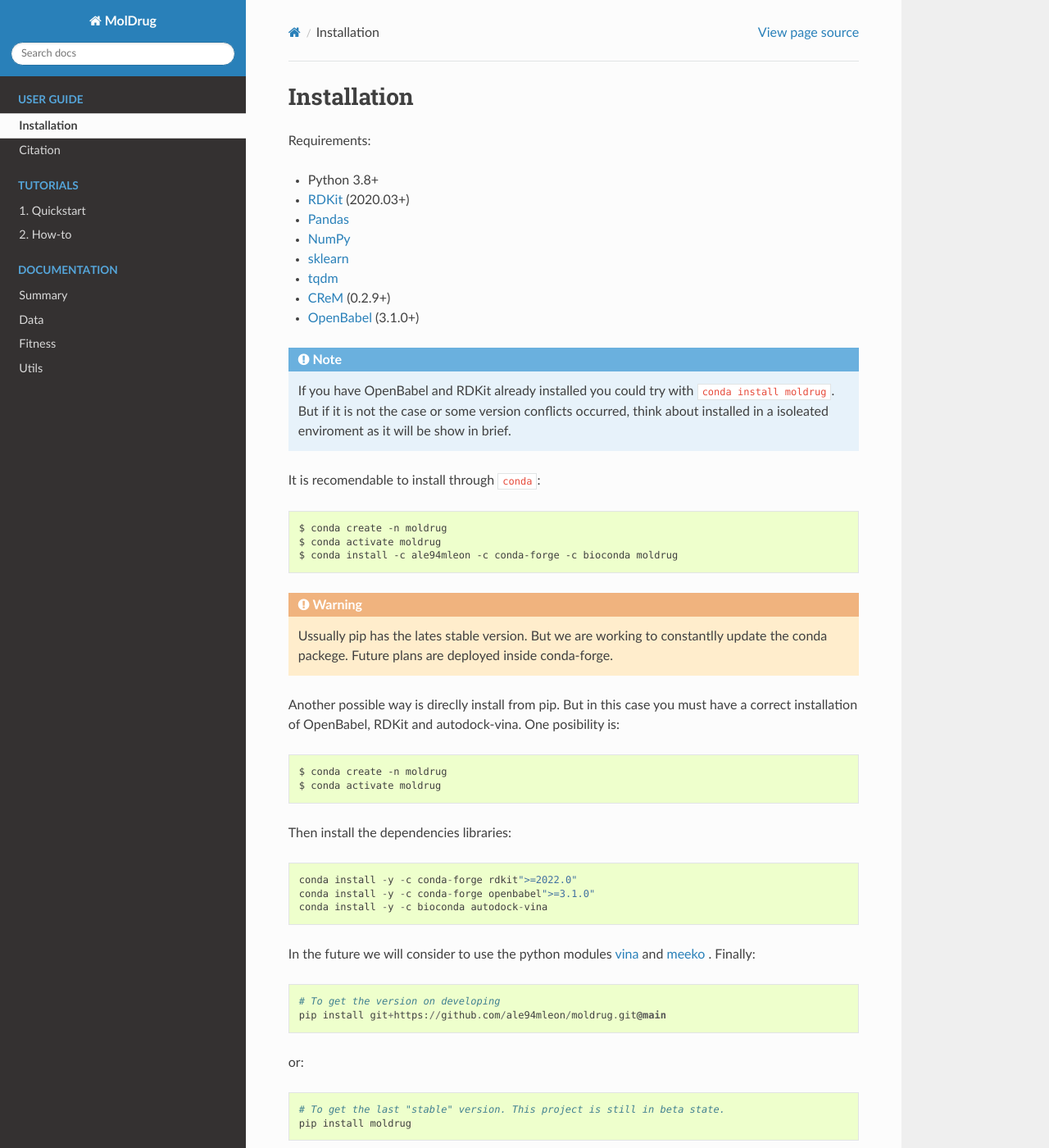
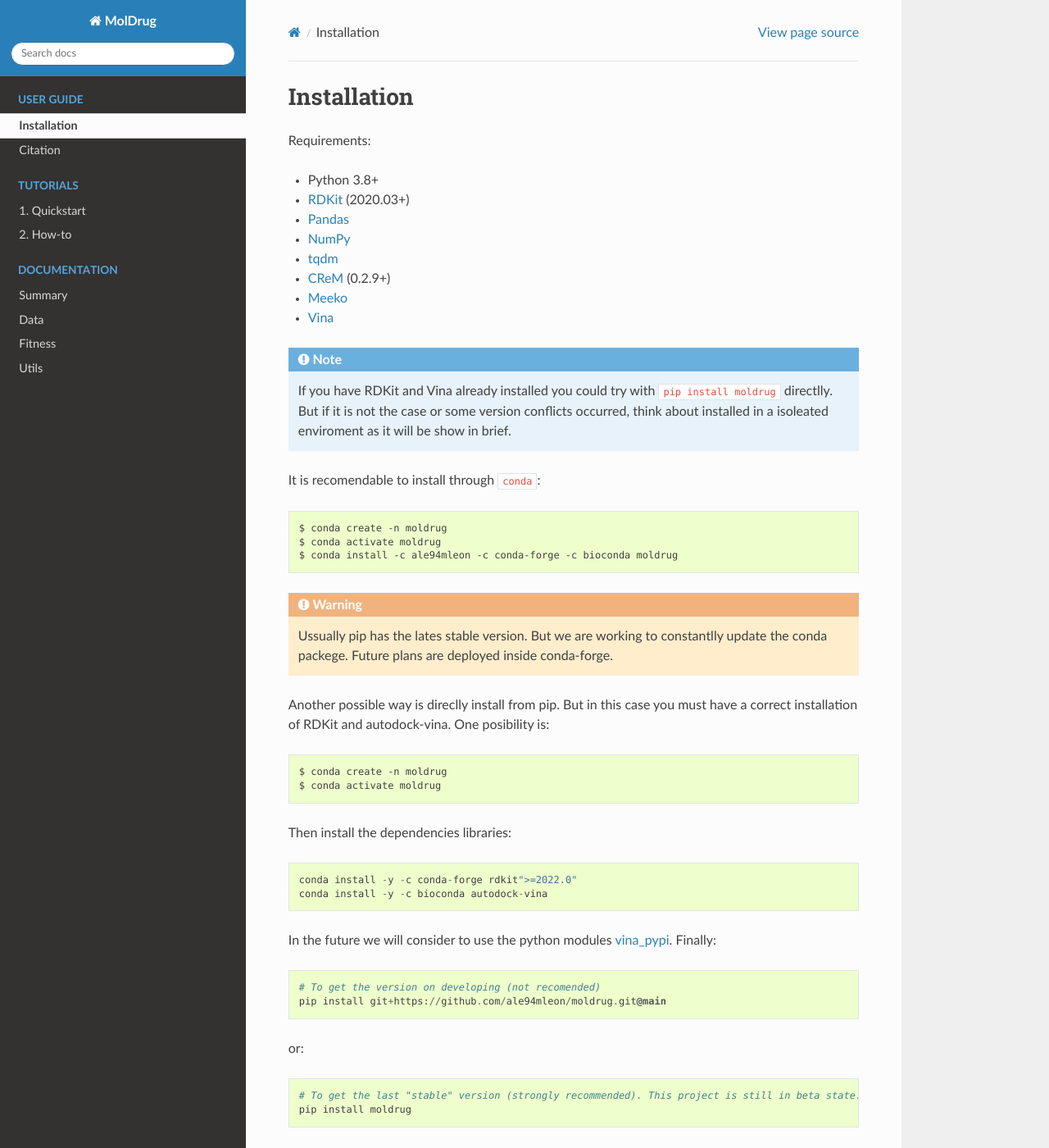
Before and after one commit to ale94mleon/moldrug, a Sphinx documentation site: the page built from docs/source/installation.rst, in a window 1280 px wide and 1400 px high. Shown: the whole window at 82% size. Built offline with Sphinx 7.4.7 and the Read the Docs theme 2.0.0, drawn with Linux system fonts in a browser that asks for light colours.

Commit message:
update installation instructions

```diff
--- a/docs/source/installation.rst
+++ b/docs/source/installation.rst
@@ -7,17 +7,16 @@
 * `RDKit <https://www.rdkit.org/docs/>`_ (2020.03+)
 * `Pandas <https://pandas.pydata.org/>`_
 * `NumPy <https://numpy.org/>`_
-* `sklearn <https://scikit-learn.org/stable/>`_
 * `tqdm <https://tqdm.github.io/>`_
 * `CReM <https://github.com/DrrDom/crem>`_ (0.2.9+)
-* `OpenBabel <https://openbabel.org/docs/dev/Installation/install.html>`_ (3.1.0+)
+* `Meeko <https://pypi.org/project/meeko/>`_
+* `Vina <https://vina.scripps.edu/>`_
 
 .. note::
 
-    If you have OpenBabel and RDKit already installed you could try with ``conda install moldrug``.
+    If you have RDKit and Vina already installed you could try with ``pip install moldrug`` directlly.
     But if it is not the case or some version conflicts occurred, think about installed in a isoleated enviroment
     as it will be show in brief.
-
 
 It is recomendable to install through ``conda``::
 
@@ -31,7 +30,7 @@
     Future plans are deployed inside conda-forge.
 
 Another possible way is direclly install from pip. But in this case you must have a correct installation
-of OpenBabel, RDKit and autodock-vina. One posibility is::
+of RDKit and autodock-vina. One posibility is::
 
     $ conda create -n moldrug
     $ conda activate moldrug
@@ -39,18 +38,16 @@
 Then install the dependencies libraries::
 
     conda install -y -c conda-forge rdkit">=2022.0"
-    conda install -y -c conda-forge openbabel">=3.1.0"
     conda install -y -c bioconda autodock-vina
 
-In the future we will consider to use the python modules `vina <https://pypi.org/project/vina/>`_ and `meeko <https://pypi.org/project/meeko/>`_
-. Finally::
+In the future we will consider to use the python modules `vina_pypi <https://pypi.org/project/vina/>`_. Finally::
 
-    # To get the version on developing
+    # To get the version on developing (not recomended)
     pip install git+https://github.com/ale94mleon/moldrug.git@main
 
 or::
 
-    # To get the last "stable" version. This project is still in beta state.
+    # To get the last "stable" version (strongly recommended). This project is still in beta state.
     pip install moldrug
 
 We are currently working in a ``docker`` container. But you could use the `Docker configuration file on GitHub <https://github.com/ale94mleon/MolDrug/blob/main/Dockerfile>`__.
```
Also changed, not shown: 1 other file.
